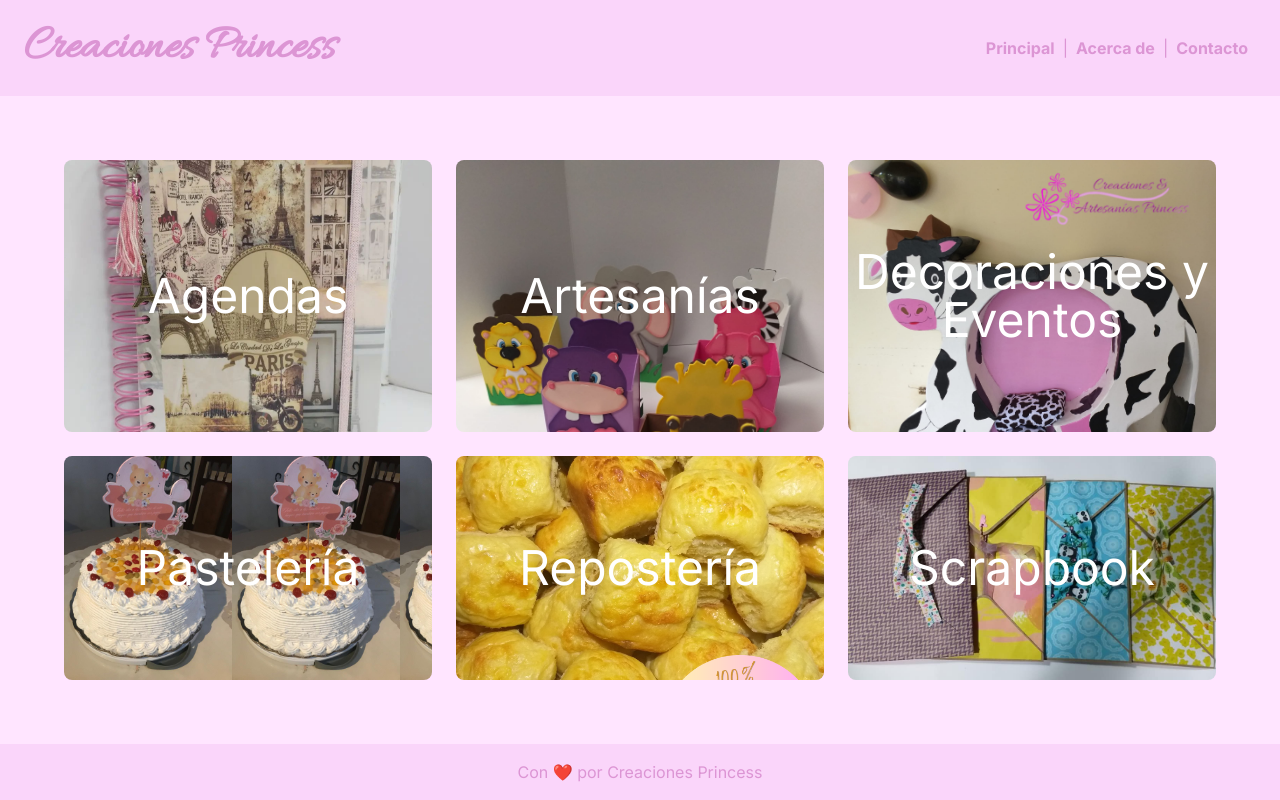
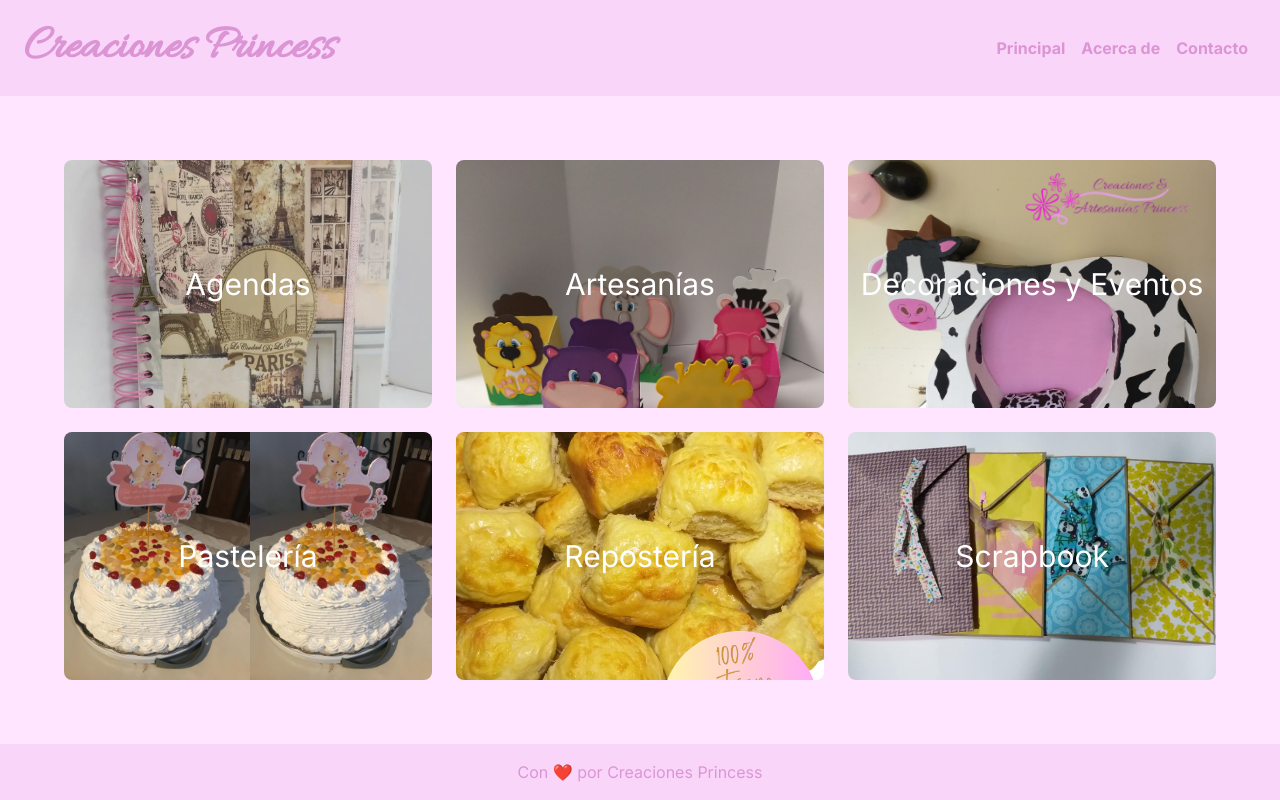
Before and after one commit to adriansb3105/creaciones-princess, a Next.js app: page / in a window 1280 px wide. Built offline with nearby package versions, Linux system fonts and the light colour scheme.

Commit message:
Fix the fonts sizes for the categories

```diff
--- a/src/app/components/Navbar.jsx
+++ b/src/app/components/Navbar.jsx
@@ -38,11 +38,11 @@ export const NavBar = () => {
                     <Link href='/' className='mx-2 hover:text-gray-300 font-bold'>
                         Principal
                     </Link>
-                    |
+
                     <Link href='/about' className='mx-2 hover:text-gray-300 font-bold'>
                         Acerca de
                     </Link>
-                    |
+
                     <Link href='/contact' className='mx-2 hover:text-gray-300 font-bold'>
                         Contacto
                     </Link>
--- a/src/app/page.js
+++ b/src/app/page.js
@@ -20,27 +20,27 @@ export default function Home() {
      */
 
     <div className='bg-[#ffe5ff] h-min md:h-screen p-10 sm:p-16 grid grid-cols-2 sm:grid-cols-3 gap-3 lg:gap-6'>
-      <div className={`bg-[url('/img/agendas.jpg')] bg-cover text-white flex items-center justify-center text-center text-5xl py-4 rounded-lg`}>
+      <div className={`bg-[url('/img/agendas.jpg')] bg-cover text-white flex items-center justify-center text-center text-base md:text-lg lg:text-2xl xl:text-3xl 2xl:text-5xl py-4 rounded-lg`}>
         Agendas
       </div>
 
-      <div className={`bg-[url('/img/artesanias.jpg')] bg-cover text-white flex items-center justify-center text-center text-5xl py-4 rounded-lg`}>
+      <div className={`bg-[url('/img/artesanias.jpg')] bg-cover text-white flex items-center justify-center text-center text-base md:text-lg lg:text-2xl xl:text-3xl 2xl:text-5xl py-4 rounded-lg`}>
         Artesanías
       </div>
 
-      <div className={`bg-[url('/img/eventos.jpg')] bg-cover text-white flex items-center justify-center text-center text-5xl py-4 rounded-lg`}>
+      <div className={`bg-[url('/img/eventos.jpg')] bg-cover text-white flex items-center justify-center text-center text-base md:text-lg lg:text-2xl xl:text-3xl 2xl:text-5xl py-4 rounded-lg`}>
         Decoraciones y Eventos
       </div>
 
-      <div className={`bg-[url('/img/pasteleria.jpg')] bg-contain text-white flex items-center justify-center text-center text-5xl py-4 rounded-lg`}>
+      <div className={`bg-[url('/img/pasteleria.jpg')] bg-contain text-white flex items-center justify-center text-center text-base md:text-lg lg:text-2xl xl:text-3xl 2xl:text-5xl py-4 rounded-lg`}>
         Pastelería
       </div>
 
-      <div className={`bg-[url('/img/reposteria.png')] bg-cover text-white flex items-center justify-center text-center text-5xl py-4 rounded-lg`}>
+      <div className={`bg-[url('/img/reposteria.png')] bg-cover text-white flex items-center justify-center text-center text-base md:text-lg lg:text-2xl xl:text-3xl 2xl:text-5xl py-4 rounded-lg`}>
         Repostería
       </div>
 
-      <div className={`bg-[url('/img/scrapbook.jpg')] bg-cover text-white flex items-center justify-center text-center text-5xl py-4 rounded-lg`}>
+      <div className={`bg-[url('/img/scrapbook.jpg')] bg-cover text-white flex items-center justify-center text-center text-base md:text-lg lg:text-2xl xl:text-3xl 2xl:text-5xl py-4 rounded-lg`}>
         Scrapbook
       </div>
     </div>
```
